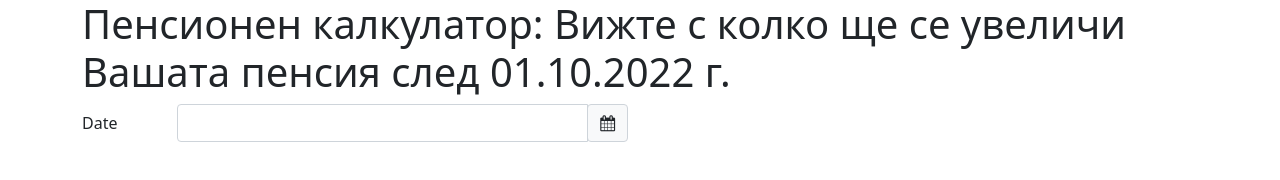
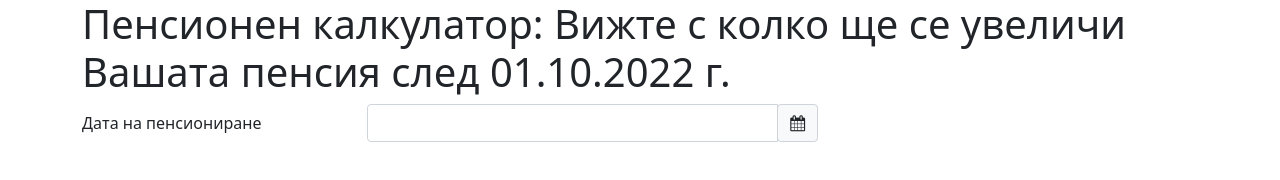
Before and after one commit to ivantcholakov/pension-calculator-2022, a plain HTML site: page index.html in a window 1280 px wide. Drawn offline with nearby package versions, Linux system fonts and the light colour scheme.

Commit message:
Indentation.

```diff
--- a/index.html
+++ b/index.html
@@ -23,10 +23,11 @@
   <body>
 
     <section class="container">
+
         <h1>Пенсионен калкулатор: Вижте с колко ще се увеличи Вашата пенсия след 01.10.2022 г.</h1>
 
         <form class="row">
-        <label for="date" class="col-1 col-form-label">Date</label>
+            <label for="date" class="col-3 col-form-label">Дата на пенсиониране</label>
             <div class="col-5">
                 <div class="input-group date" id="datepicker">
                     <input type="text" class="form-control" id="date"/>
```
Lines whose indentation alone changed are shown as unchanged.
